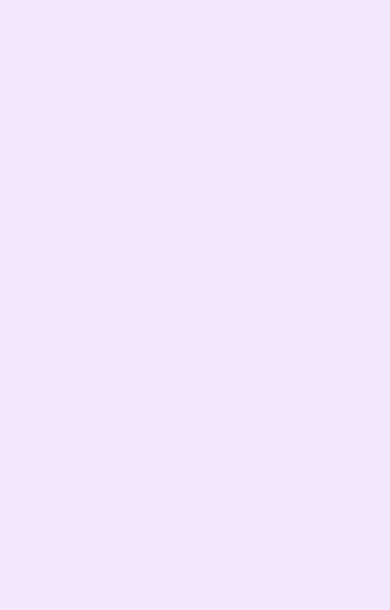
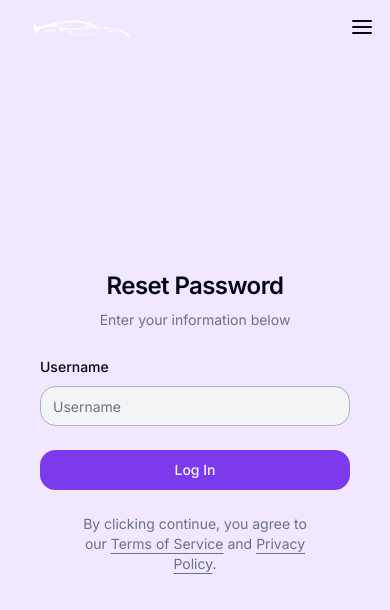
Before and after one commit to luc779/Capstone, a Next.js app: page /ResetPassword in a window 390 px wide. Shown: the top 610 px of the page. Built offline with nearby package versions, Linux system fonts and the light colour scheme.

Commit message:
Added mobile version to password reset

```diff
--- a/src/app/ResetPassword/page.tsx
+++ b/src/app/ResetPassword/page.tsx
@@ -1,3 +1,4 @@
+import { MobileAuthentication } from "@/components/mobile-authentication"
 import { Metadata } from "next"
 import AccountPageDesign from "../AccountPageDesign"
 import ResetPassword from "./Form/ResetPassowrdForm"
@@ -13,6 +14,10 @@ export default function LogIn() {
       <AccountPageDesign>
         <ResetPassword />
       </AccountPageDesign>
+
+      <MobileAuthentication>
+        <ResetPassword />
+      </MobileAuthentication>
     </>
   )
 }
```
